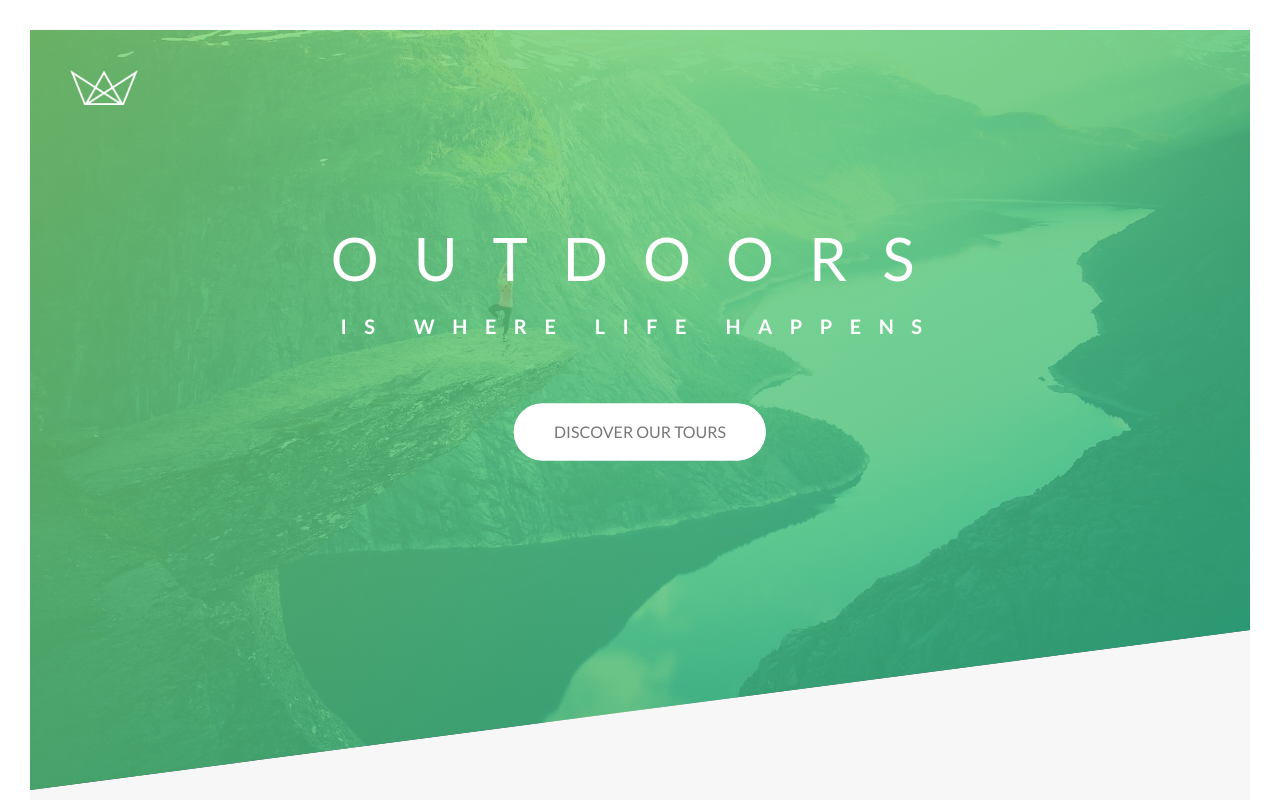
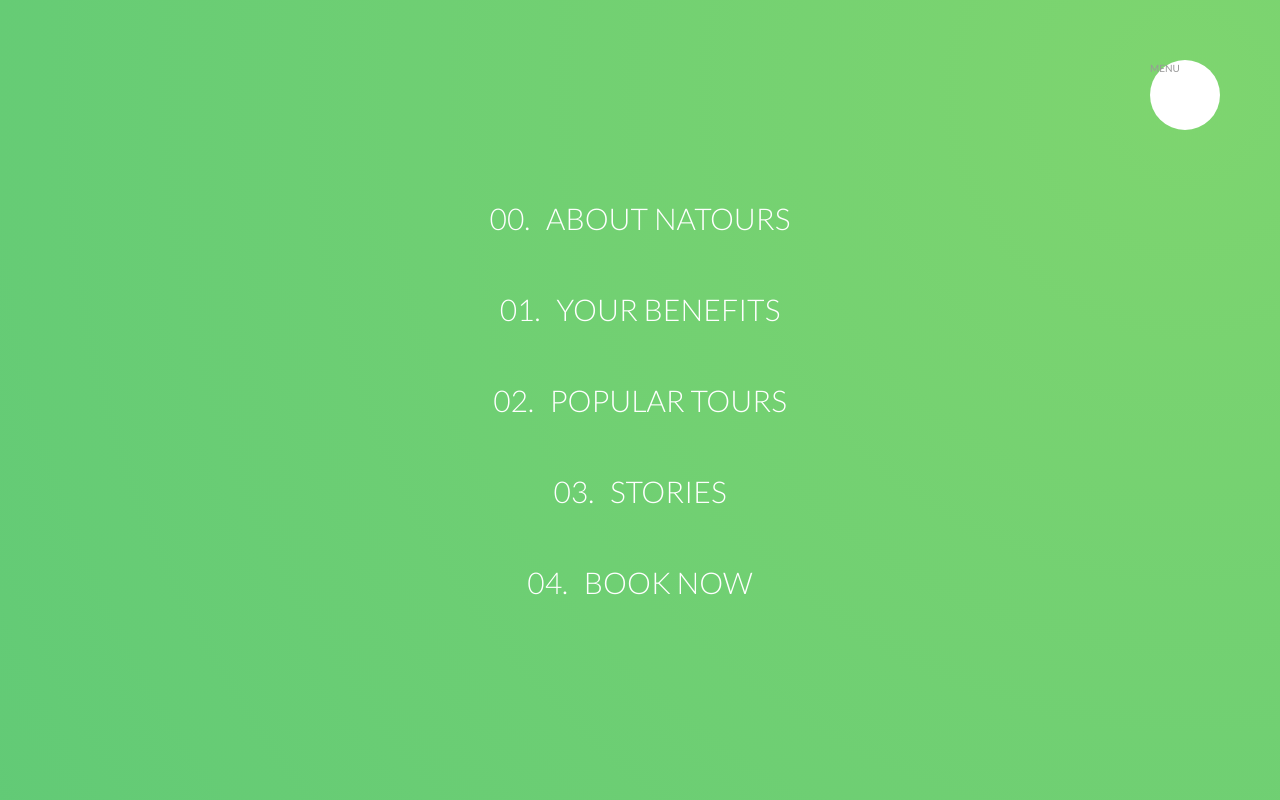
Before and after one commit to kremsnita420/nature-tours, a website: page index.html in a window 1280 px wide. Shown: the top 800 px of the page. Drawn offline with Linux system fonts and the light colour scheme.

Commit message:
work on sections

```diff
--- a/index.html
+++ b/index.html
@@ -16,6 +16,42 @@
 		<title>Natours | Exciting tours for adventurous people</title>
 	</head>
 	<body>
+		<!--! NAVIGATION -->
+		<div class="navigation">
+			<!-- ! toggle button -->
+			<input type="checkbox" class="navigation__checkbox" id="navi-toggle" />
+			<label for="navi-toggle" class="navigation__button">MENU</label>
+			<!-- ! background -->
+			<div class="navigation__background">&nbsp;</div>
+			<!-- ! navigation -->
+			<div class="navigation__nav">
+				<div class="navigation__list">
+					<li class="navigation__item">
+						<a href="#" class="navigation__link"
+							><span>00. </span> About Natours</a
+						>
+					</li>
+					<li class="navigation__item">
+						<a href="#" class="navigation__link"
+							><span>01. </span> Your benefits</a
+						>
+					</li>
+					<li class="navigation__item">
+						<a href="#" class="navigation__link"
+							><span>02. </span> Popular Tours</a
+						>
+					</li>
+					<li class="navigation__item">
+						<a href="#" class="navigation__link"><span>03. </span> Stories</a>
+					</li>
+					<li class="navigation__item">
+						<a href="#" class="navigation__link"><span>04. </span> Book now</a>
+					</li>
+				</div>
+			</div>
+		</div>
+
+		<!--! HEADER -->
 		<header class="header">
 			<div class="header__logo-box">
 				<img class="header__logo" src="/img/logo-white.png" alt="logo" />
--- /dev/null
+++ b/sass/layout/_navigation.scss
@@ -0,0 +1,87 @@
+.navigation {
+	&__checkbox {
+		display: none;
+	}
+
+	&__button {
+		background-color: $color-white;
+		height: 7rem;
+		width: 7rem;
+		position: fixed;
+		top: 6rem;
+		right: 6rem;
+		border-radius: 50%;
+		z-index: 200;
+	}
+
+	&__background {
+		z-index: 100;
+		height: 6rem;
+		width: 6rem;
+		border-radius: 50%;
+		position: fixed;
+		top: 6.5rem;
+		right: 6.5rem;
+		background-image: radial-gradient(
+			$color-primary-light,
+			$color-primary-dark
+		);
+
+		transform: scale(100);
+	}
+
+	&__nav {
+		height: 100vh;
+		width: 100vw;
+		position: fixed;
+		top: 0;
+		left: 0;
+		z-index: 150;
+	}
+
+	&__list {
+		position: absolute;
+		top: 50%;
+		left: 50%;
+		transform: translate(-50%, -50%);
+		list-style: none;
+		text-align: center;
+	}
+
+	&__item {
+		margin: 2rem;
+	}
+
+	&__link {
+		&:link,
+		&:visited {
+			display: inline-block;
+			font-size: 3rem;
+			font-weight: 300;
+			padding: 1rem 2rem;
+			color: $color-white;
+			text-decoration: none;
+			text-transform: uppercase;
+			background-image: linear-gradient(
+				120deg,
+				transparent 0%,
+				transparent 50%,
+				$color-white 50%
+			);
+			background-size: 230%;
+			transition: all 0.5s;
+
+			span {
+				margin-right: 1rem;
+				display: inline-block;
+			}
+		}
+
+		&:hover,
+		&:active {
+			background-position: 100%;
+			color: $color-primary;
+			transform: translateX(1rem);
+		}
+	}
+}
--- a/sass/main.scss
+++ b/sass/main.scss
@@ -20,5 +20,6 @@
 @import 'layout/header';
 @import 'layout/footer';
 @import 'layout/grid';
+@import 'layout/navigation';
 //pages
 @import 'pages/home';
```
Also changed, not shown: css/main.css.
